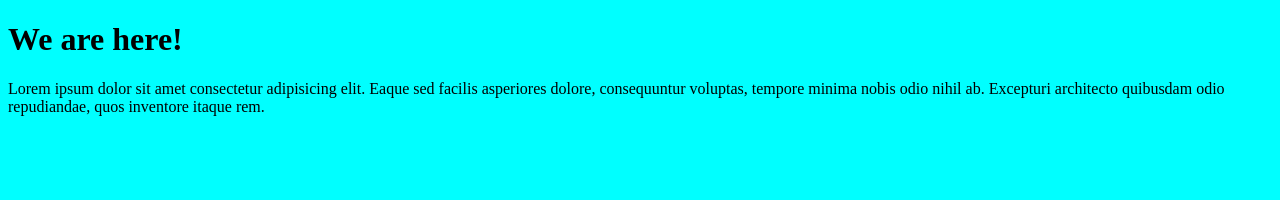
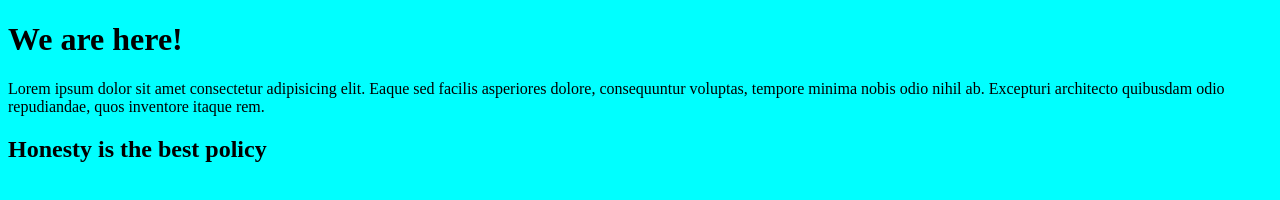
Before and after one commit to Nomansari/fashion, a plain HTML site: page index.html in a window 1280 px wide. Drawn offline with Linux system fonts and the light colour scheme.

Commit message:
updated files

```diff
--- a/index.html
+++ b/index.html
@@ -11,5 +11,11 @@
     <h1>We are here!</h1>
 
     <p>Lorem ipsum dolor sit amet consectetur adipisicing elit. Eaque sed facilis asperiores dolore, consequuntur voluptas, tempore minima nobis odio nihil ab. Excepturi architecto quibusdam odio repudiandae, quos inventore itaque rem.</p>
+
+    <div>
+        <h2>Honesty is the best policy</h2>
+    </div>
+
+
 </body>
 </html>
--- a/style.css
+++ b/style.css
@@ -1,3 +1,7 @@
 body{
     background-color: aqua;
 }
+
+*{
+    padding: auto;
+}
```
